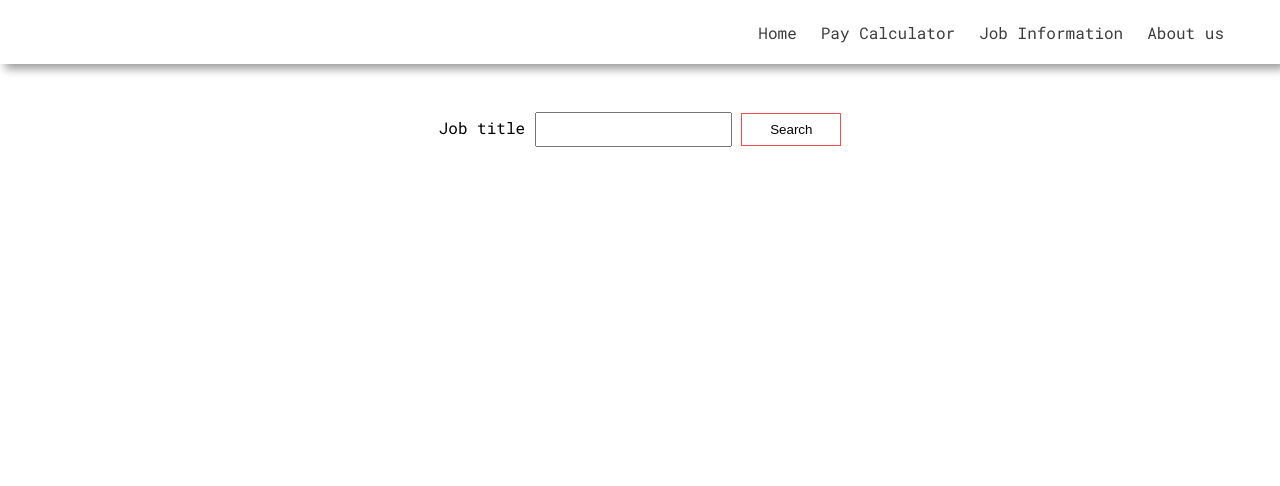
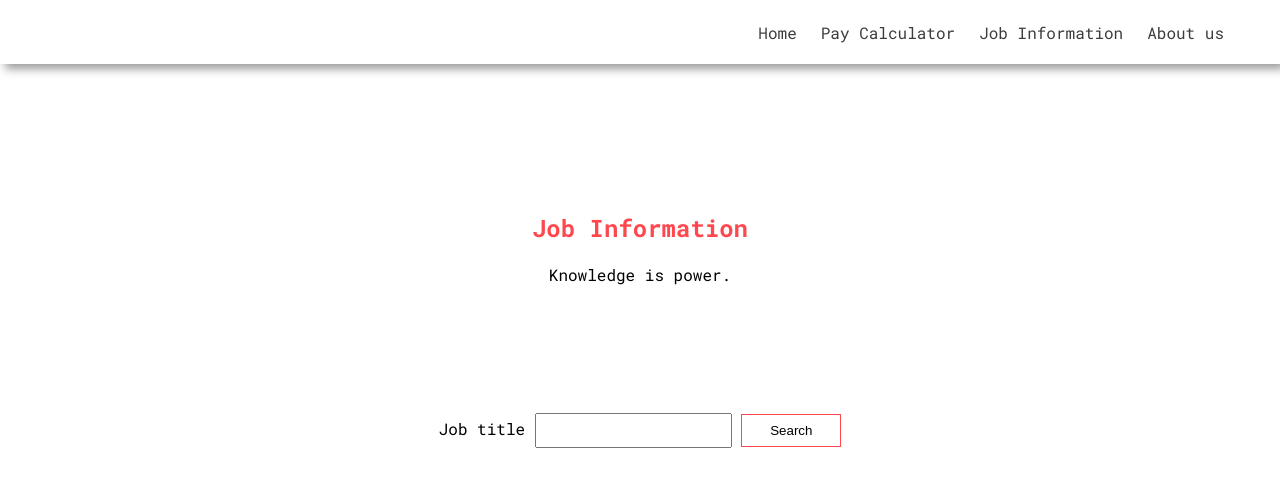
Before and after one commit to myanch200/Salarty, a plain HTML site: page job_information.html in a window 1280 px wide. Shown: the top 486 px of the page. Drawn offline with Linux system fonts and the light colour scheme.

Commit message:
Adding hero section to job information page

```diff
--- a/job_information.html
+++ b/job_information.html
@@ -26,6 +26,16 @@
     </header>
 
     <main>
+      <section class="hero-section">
+            <div class="hero-group">
+                <div class="hero-information">
+                    <h1>Job Information</h1>
+                    <p>Knowledge is power.
+                    </p>
+                </div>
+                <!-- The illustration is from undraw.co-->
+            </div>
+        </section>
         <section class="form-section">
            <form id="jobForm">
             <label for="jobText">Job title</label>
```
